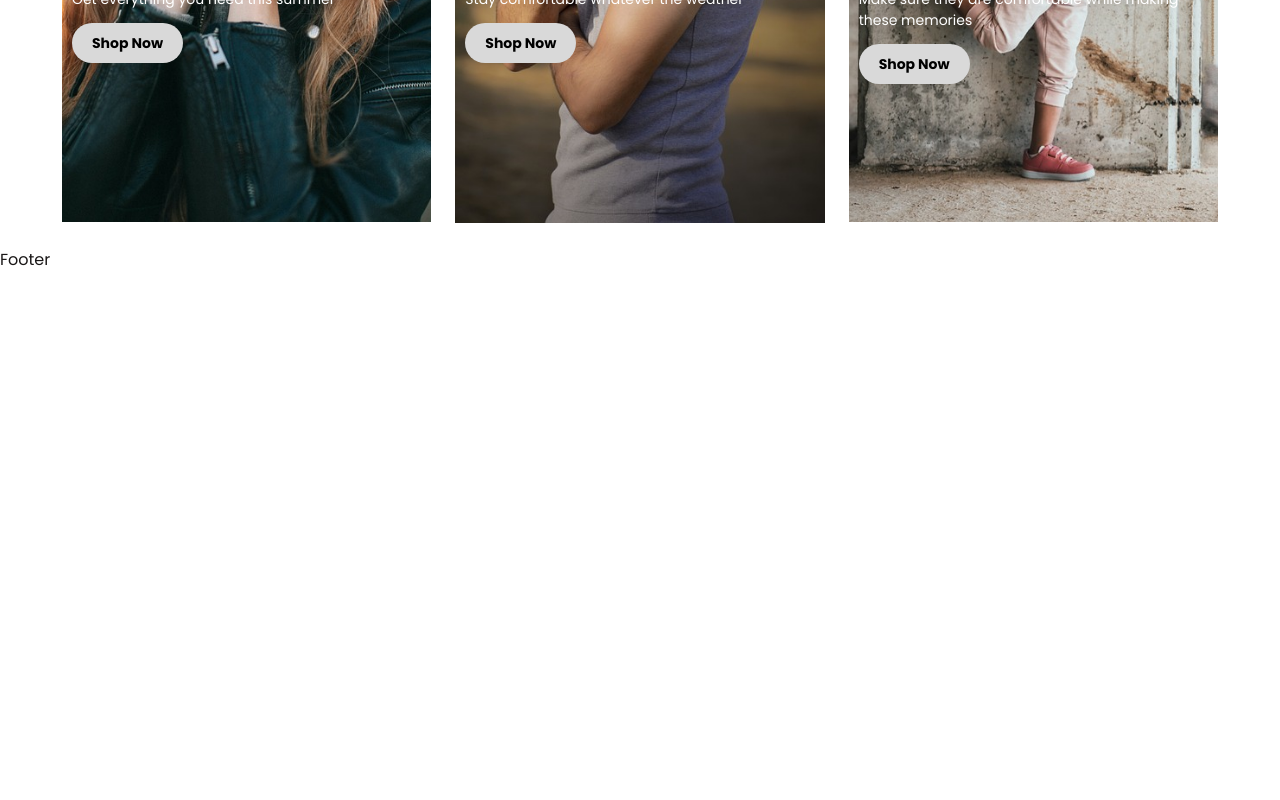
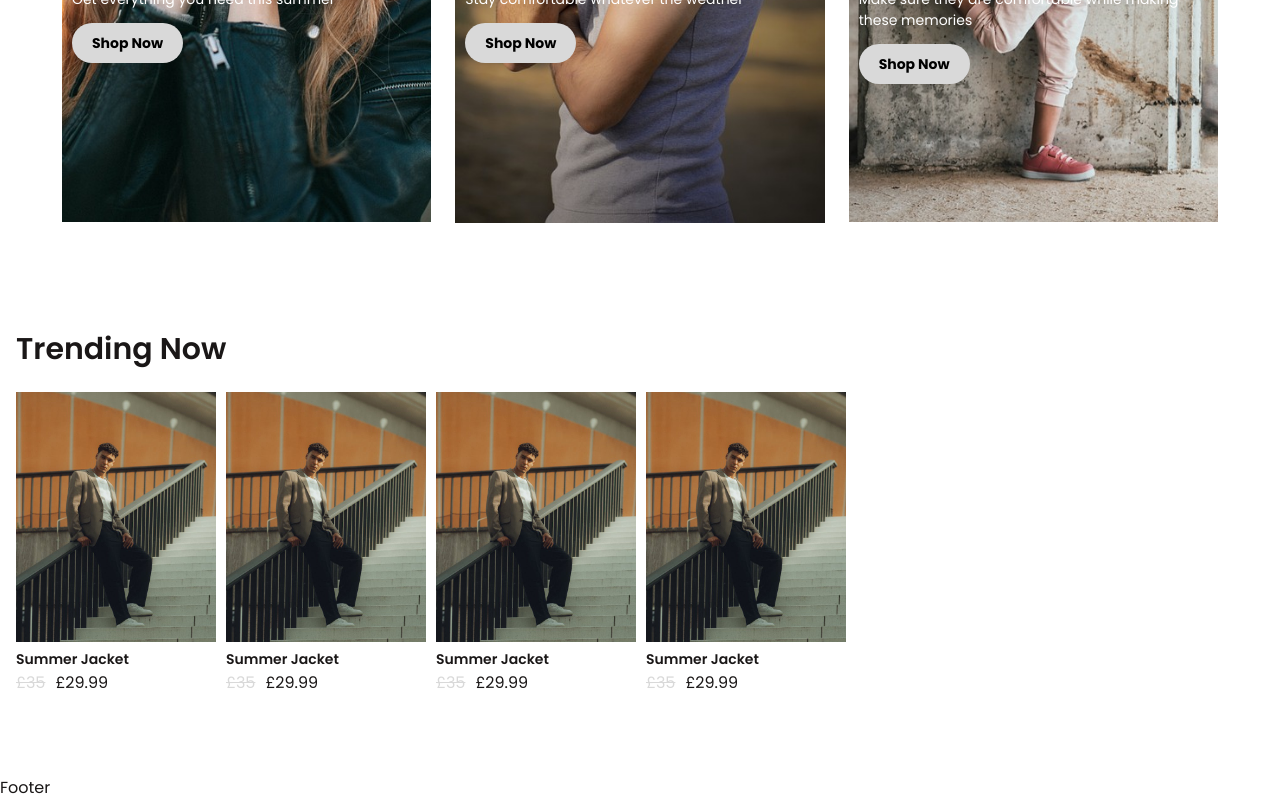
Before and after one commit to tomsky90/superstore, a React (Vite) app: page / in a window 1280 px wide. Shown: the part 2664-3464 px from the top of the page. Before the commit the page ends 2936 px from the top, so only its background shows below. Built offline with nearby package versions, Linux system fonts and the light colour scheme.

Commit message:
feat: add trendiug now section

```diff
--- a/src/components/featuredProducts/FeaturedProducts.jsx
+++ b/src/components/featuredProducts/FeaturedProducts.jsx
@@ -1,9 +1,10 @@
 import Jacket from "../../assets/jacket.jpg";
 
-const FeaturedProducts = () => {
+// eslint-disable-next-line react/prop-types
+const FeaturedProducts = ({ location }) => {
   return (
     <section className="featured">
-      <h2 className="featured__heading">Featured</h2>
+      <h2 className="featured__heading">{location}</h2>
       <div className="featured__cards-wrapper">
         <div className="featured__card">
           <img src={Jacket} alt="jacket" />
--- a/src/pages/home/Home.jsx
+++ b/src/pages/home/Home.jsx
@@ -6,8 +6,9 @@ const Home = () => {
   return (
     <div className="home-page">
       <Slider />
-      <FeaturedProducts />
+      <FeaturedProducts location={"Featured"} />
       <Categories />
+      <FeaturedProducts location={"Trending Now"} />
     </div>
   );
 };
```
